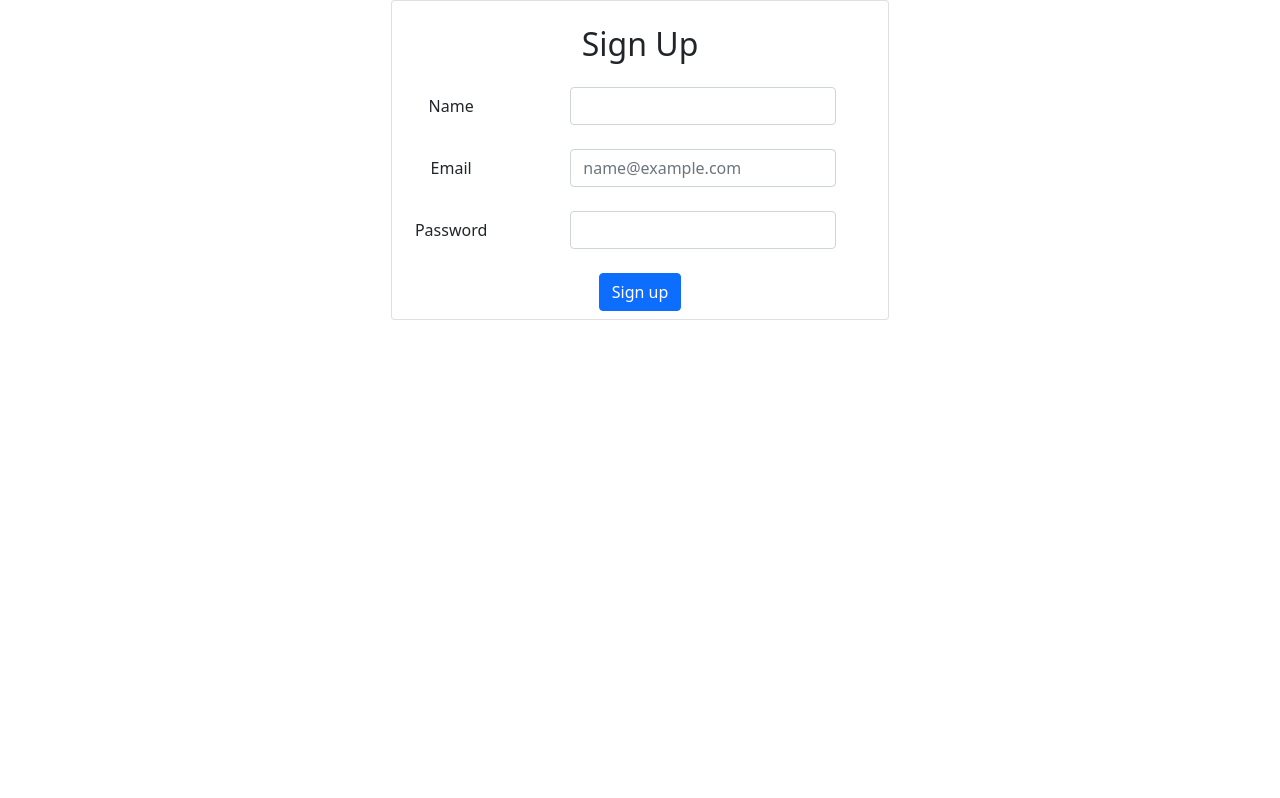
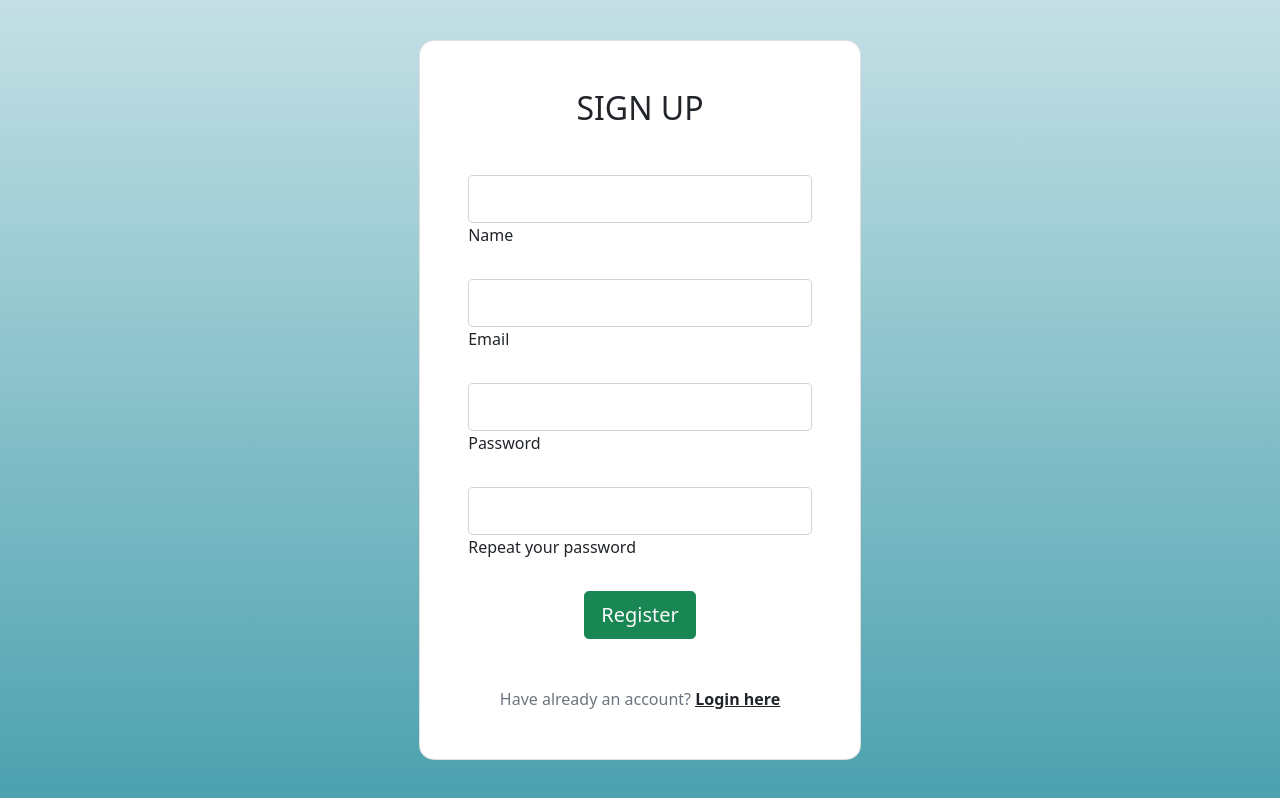
Before and after one commit to abhay-parsaniya/See-Radio, a React (Create React App) app in the folder client/: page /signupclient in a window 1280 px wide. Built offline with nearby package versions, Linux system fonts and the light colour scheme.

Commit message:
login, signup page ui changed

```diff
--- a/client/src/components/client/SignInClient.js
+++ b/client/src/components/client/SignInClient.js
@@ -1,5 +1,5 @@
 import React, { useContext, useState } from "react";
-import { useNavigate } from "react-router-dom";
+import { useNavigate, Link } from "react-router-dom";
 import { UserContext } from "../../App";
 import "../SignIn.css";
 
@@ -43,56 +43,94 @@ const SignInClient = () => {
 
   return (
     <>
-      <div className="container-fluid">
-        <div className="row justify-content-center mt-5">
-          <div className="col-lg-8 col-md-10 col-sm-12 text-center">
-            <div className="card p-2">
-              <h2 className="py-3"> Login </h2>
-
-              <form>
-                <div className="row mb-4 align-items-center">
-                  <label className="col-sm-3 col-form-label">Email</label>
-                  <div className="col-sm-9">
+      <section className="vh-100" style={{ backgroundColor: "#9A616D" }}>
+        <div className="container py-5 h-100">
+          <div className="row d-flex justify-content-center align-items-center h-100">
+            <div className="col">
+              <div className="card" style={{ borderRadius: "1rem" }}>
+                <div className="row g-0">
+                  <div className="col-md-6 d-flex align-items-center">
+                    <img
+                      src="https://i.pinimg.com/originals/b3/97/24/b3972451f91a658c10c2b34682bd7292.gif"
+                      alt="login form"
+                      className="img-fluid"
+                      style={{ borderRadius: "1rem 0 0 1rem" }}
+                    />
+                  </div>
+                  <div className="col-md-6 d-flex align-items-center">
+                    <div className="card-body p-4 p-lg-5 text-black">
+                      <form onSubmit={PostData}>
+                        <h5
+                          className="fw-normal mb-3 pb-3"
+                          style={{ letterSpacing: "1px" }}
+                        >
+                          Login
+                        </h5>
+                        <div className="form-outline mb-4">
                           <input
                             type="email"
-                      className="form-control w-75 mx-auto"
                             id="user_email"
+                            name="email"
                             value={email}
                             onChange={(object) => {
                               setEmail(object.target.value);
                             }}
-                      placeholder="name@example.com"
-                      required
+                            className="form-control form-control-lg"
                           />
+                          <label
+                            className="form-label"
+                            htmlFor="form2Example17"
+                          >
+                            Email
+                          </label>
                         </div>
-                </div>
-                <div className="row mb-4 align-items-center">
-                  <label className="col-sm-3 col-form-label">Password</label>
-                  <div className="col-sm-9">
+                        <div className="form-outline mb-4">
                           <input
                             type="password"
-                      className="form-control w-75 mx-auto"
                             id="user_password"
+                            name="password"
                             value={password}
                             onChange={(object) => {
                               setPassword(object.target.value);
                             }}
-                      required
+                            className="form-control form-control-lg"
                           />
+                          <label
+                            className="form-label"
+                            htmlFor="form2Example27"
+                          >
+                            Password
+                          </label>
                         </div>
+                        <div className="pt-1 mb-4">
+                          <button
+                            className="btn btn-dark btn-lg btn-block"
+                            type="submit"
+                          >
+                            Login
+                          </button>
                         </div>
-                <button
-                  type="submit"
-                  onClick={PostData}
-                  className="btn btn-primary"
+                        <p
+                          className="mb-5 pb-lg-2"
+                          style={{ color: "#393f81" }}
                         >
-                  Sign in
-                </button>
+                          Don't have an account?{" "}
+                          <Link
+                            to="/signupclient"
+                            style={{ color: "#393f81", textDecoration: "none" }}
+                          >
+                            Register here
+                          </Link>
+                        </p>
                       </form>
                     </div>
                   </div>
                 </div>
               </div>
+            </div>
+          </div>
+        </div>
+      </section>
     </>
   );
 };
--- a/client/src/components/client/SignUpClient.js
+++ b/client/src/components/client/SignUpClient.js
@@ -1,116 +1,153 @@
-import React, { useState } from 'react';
-import { useNavigate } from 'react-router-dom';
+import React, { useState } from "react";
+import { useNavigate, Link } from "react-router-dom";
 
 const SignUpClient = () => {
-
   const navigate = useNavigate();
   const [name, setName] = useState("");
   const [email, setEmail] = useState("");
   const [password, setPassword] = useState("");
 
   const PostData = (event) => {
-
     event.preventDefault();
 
-    if(!/^[a-zA-Z ]{3,30}$/.test(name))
-    {
+    if (!/^[a-zA-Z ]{3,30}$/.test(name)) {
       return alert("Please Enter Name between 3 to 20 character");
-    }
-    else if(!/^(?=.*\d)(?=.*[a-z])(?=.*[A-Z])(?=.*[^a-zA-Z0-9])(?!.*\s).{8,15}$/.test(password))
-    {
-      return alert("Password must be 8 to 15 characters which contain at least one lowercase letter, one uppercase letter, one numeric digit, and one special character");
+    } else if (
+      !/^(?=.*\d)(?=.*[a-z])(?=.*[A-Z])(?=.*[^a-zA-Z0-9])(?!.*\s).{8,15}$/.test(
+        password
+      )
+    ) {
+      return alert(
+        "Password must be 8 to 15 characters which contain at least one lowercase letter, one uppercase letter, one numeric digit, and one special character"
+      );
     }
 
-    fetch("/signupclient",{
+    fetch("/signupclient", {
       method: "POST",
       headers: {
-        "Content-Type": "application/json"
+        "Content-Type": "application/json",
       },
       body: JSON.stringify({
         name: name,
         email: email,
-        password: password
+        password: password,
+      }),
     })
-    })
-    .then(res => res.json())
-    .then(data => {
-      if(data.error)
-      {
+      .then((res) => res.json())
+      .then((data) => {
+        if (data.error) {
           alert(data.error);
-      }
-      else{
+        } else {
           alert(data.msg);
           navigate("/signinclient");
         }
-    }).catch((err) => {
+      })
+      .catch((err) => {
         console.log(err);
       });
   };
 
-  return(
+  return (
     <>
-        <div className="container-fluid">
-          <div className="row justify-content-center">
-            <div className="col-lg-8 col-md-10 col-sm-12 text-center">
-              <div className="card p-2">
-                <h2 className="py-3"> Sign Up </h2>
-
+      <section
+        className="vh-100 bg-image"
+        style={{
+          backgroundImage: "linear-gradient(#c4e0e5, #4ca1af)",
+        }}
+      >
+        <div className="mask d-flex align-items-center h-100 gradient-custom-3">
+          <div className="container h-100">
+            <div className="row d-flex justify-content-center align-items-center h-100">
+              <div className="col-12 col-md-12 col-lg-10 col-xl-8">
+                <div className="card" style={{ borderRadius: "15px" }}>
+                  <div className="card-body p-5">
+                    <h2 className="text-uppercase text-center mb-5">Sign Up</h2>
                     <form onSubmit={PostData}>
-                  <div className="row mb-4 align-items-center">
-                    <label className="col-sm-3 col-form-label">
+                      <div className="form-outline mb-4">
+                        <input
+                          type="text"
+                          id="user_name"
+                          name="firstname"
+                          value={name}
+                          onChange={(object) => {
+                            setName(object.target.value);
+                          }}
+                          className="form-control form-control-lg"
+                          required
+                        />
+                        <label className="form-label" htmlFor="form3Example1cg">
                           Name
                         </label>
-                    <div className="col-sm-9">
+                      </div>
+
+                      <div className="form-outline mb-4">
                         <input
-                        type="text"
-                        className="form-control w-75 mx-auto"
-                        id="user_name"
-                        value={name}
-                        onChange = { (object) => { setName(object.target.value) } }
+                          type="email"
+                          id="user_email"
+                          name="email"
+                          value={email}
+                          onChange={(object) => {
+                            setEmail(object.target.value);
+                          }}
+                          className="form-control form-control-lg"
                           required
                         />
-                    </div>
-                  </div>
-                  <div className="row mb-4 align-items-center">
-                    <label className="col-sm-3 col-form-label">
+                        <label className="form-label" htmlFor="form3Example3cg">
                           Email
                         </label>
-                    <div className="col-sm-9">
+                      </div>
+                      <div className="form-outline mb-4">
                         <input
-                        type="email"
-                        className="form-control w-75 mx-auto"
-                        id="user_email"
-                        value={email}
-                        onChange = { (object) => { setEmail(object.target.value) } }
-                        placeholder="name@example.com"
+                          type="password"
+                          id="user_password"
+                          name="password"
+                          value={password}
+                          onChange={(object) => {
+                            setPassword(object.target.value);
+                          }}
+                          className="form-control form-control-lg"
                           required
                         />
-                    </div>
-                  </div>
-                  <div className="row mb-4 align-items-center">
-                    <label className="col-sm-3 col-form-label">
+                        <label className="form-label" htmlFor="form3Example4cg">
                           Password
                         </label>
-                    <div className="col-sm-9">
+                      </div>
+                      <div className="form-outline mb-4">
                         <input
                           type="password"
-                        className="form-control w-75 mx-auto"
-                        id="user_password"
-                        value={password}
-                        onChange = { (object) => { setPassword(object.target.value) } }
-                        required
+                          id="form3Example4cdg"
+                          className="form-control form-control-lg"
                         />
+                        <label
+                          className="form-label"
+                          htmlFor="form3Example4cdg"
+                        >
+                          Repeat your password
+                        </label>
                       </div>
+
+                      <div className="d-flex justify-content-center">
+                        <button
+                          type="submit"
+                          className="btn btn-success btn-block btn-lg gradient-custom-4 text-light"
+                        >
+                          Register
+                        </button>
                       </div>
-                  <button type="submit" className="btn btn-primary">
-                    Sign up
-                  </button>
+                      <p className="text-center text-muted mt-5 mb-0">
+                        Have already an account?{" "}
+                        <Link to="/signinclient" className="fw-bold text-body">
+                          <u>Login here</u>
+                        </Link>
+                      </p>
                     </form>
-
                   </div>
                 </div>
               </div>
             </div>
+          </div>
+        </div>
+      </section>
     </>
   );
 };
```
Also changed, not shown: 1 other file (tests, documents, lock files or other folders). Lines whose indentation alone changed are shown as unchanged.
